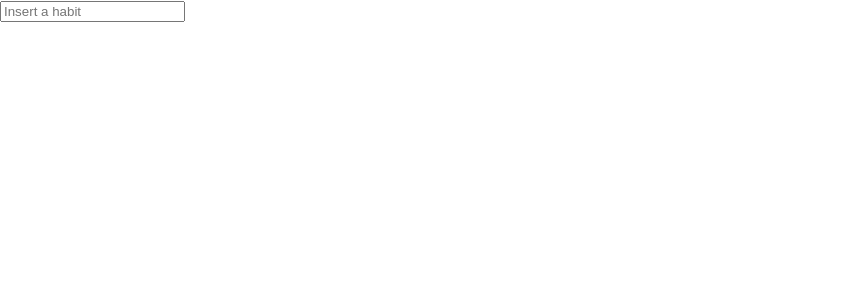
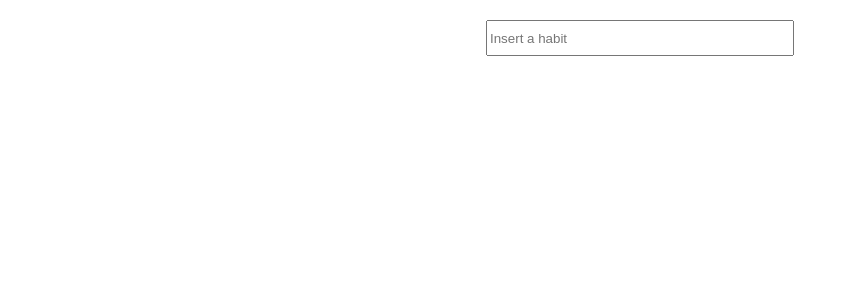
Before and after one commit to denizulku/capstone-project, a React (Create React App) app: page / in a window 1280 px wide. Shown: the top 300 px of the page, without its empty margins (0-857 px from the left). Built offline with nearby package versions, Linux system fonts and the light colour scheme.

Commit message:
Add HabitList const

```diff
--- a/src/components/Form.js
+++ b/src/components/Form.js
@@ -6,9 +6,9 @@ export default function Form() {
   const [habits, setHabits] = useState([])
   return (
     <>
-      <form onSubmit={handleSubmit}>
-        <input name="habit" type="text" placeholder="Insert a habit" />
-      </form>
+      <Container onSubmit={handleSubmit}>
+        <Input name="habit" type="text" placeholder="Insert a habit" />
+      </Container>
       <List habits={habits} deleteHabit={deleteHabit} />
     </>
   )
@@ -25,3 +25,13 @@ export default function Form() {
     setHabits(habits.filter((habit) => selectedHabit !== habit))
   }
 }
+
+const Container = styled.form`
+  margin-top: 20px;
+  display: flex;
+  justify-content: center;
+`
+const Input = styled.input`
+  width: 300px;
+  height: 30px;
+`
--- a/src/components/List.js
+++ b/src/components/List.js
@@ -3,18 +3,28 @@ import styled from 'styled-components'
 
 export default function List({ habits, deleteHabit }) {
   return (
-    <Habit>
+    <HabitList>
       {habits.map((habit) => (
         <div>
-          {habit}
-          <button onClick={() => deleteHabit(habit)}> x </button>
+          <Habit>
+            {habit}
+            <button onClick={() => deleteHabit(habit)}> x </button>
+          </Habit>
         </div>
       ))}
-    </Habit>
+    </HabitList>
   )
 }
 
-const Habit = styled.section`
+const HabitList = styled.section`
+  margin-top: 20px;
+`
+const Habit = styled.div`
+  width: 260px;
+  margin-top: 5px;
+  padding-left: 20px;
+  display: flex;
+  justify-content: space-between;
   background-color: crimson;
-  width: 260px;
+  border-radius: 10px;
 `
```
